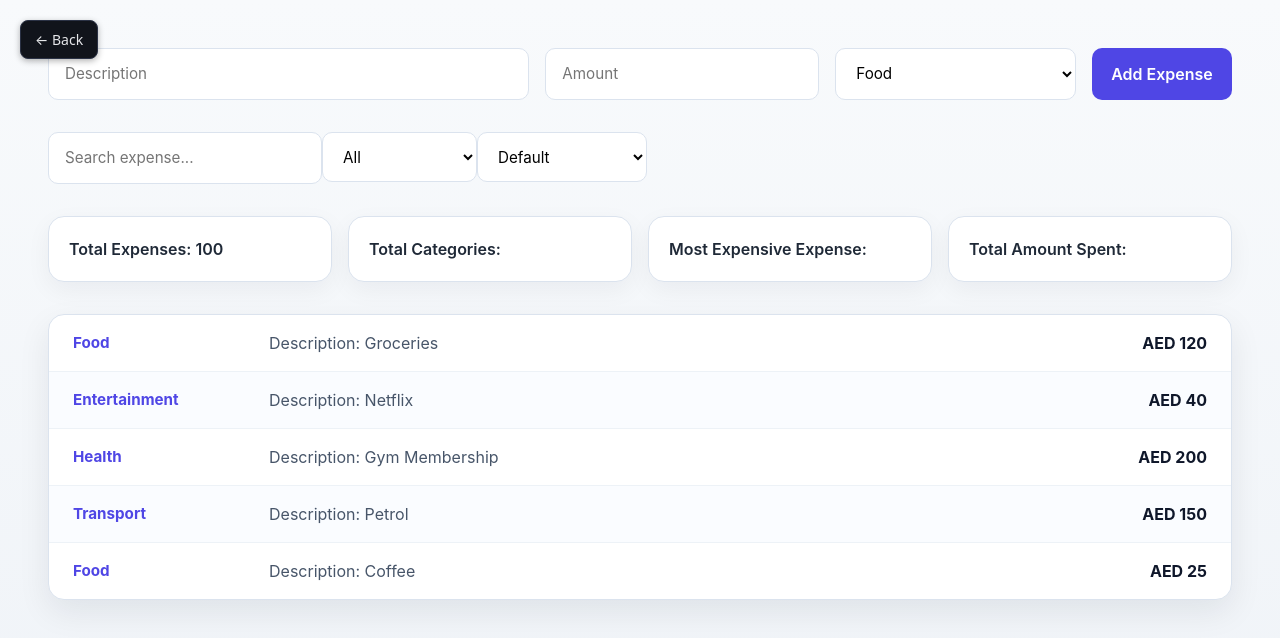
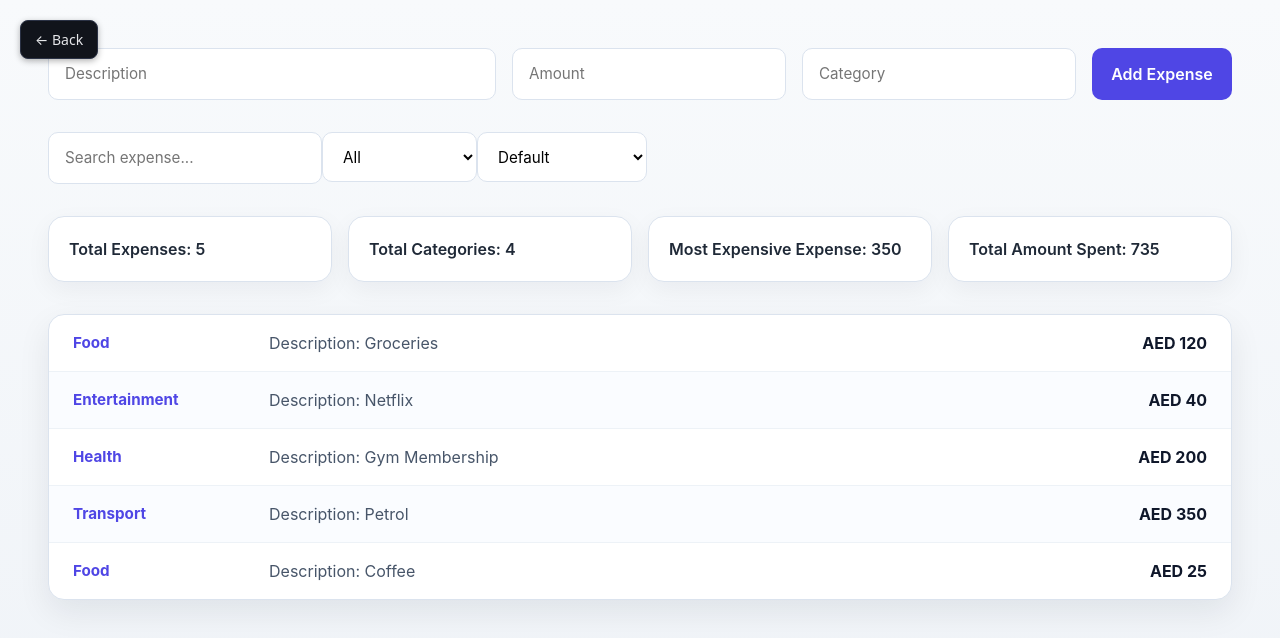
Before and after one commit to shay122990/ReactJS-basics-practice-projects, a React (Vite) app: page /projects/expense-tracker in a window 1280 px wide. Shown: the top 638 px of the page. Built offline with nearby package versions, Linux system fonts and the light colour scheme.

Commit message:
searchbar, filter and sort added

```diff
--- a/src/projects/expense-tracker/index.jsx
+++ b/src/projects/expense-tracker/index.jsx
@@ -1,4 +1,5 @@
 import styles from "./ExpenseTracker.module.css";
+import { useState } from "react";
 
 const initialExpenses = [
   {
@@ -22,7 +23,7 @@ const initialExpenses = [
   {
     id: 4,
     description: "Petrol",
-    amount: 150,
+    amount: 350,
     category: "Transport",
   },
   {
@@ -32,38 +33,120 @@ const initialExpenses = [
     category: "Food",
   },
 ];
-console.log(initialExpenses);
 
 export default function ExpenseTracker() {
+  const [expenses, setExpenses] = useState(initialExpenses);
+  const [search, setSearch] = useState("");
+  const [selectedCategory, setSelectedCategory] = useState("All");
+  const [sort, setSort] = useState("default");
+
+  console.log(expenses);
+  function handleAddExpense(exp) {
+    setExpenses((expenses) => [...expenses, exp]);
+  }
+
+  const searchedExpenses = expenses.filter(
+    (expense) =>
+      expense.description.toLowerCase().includes(search.toLowerCase()) ||
+      expense.amount.toString().includes(search) ||
+      expense.category.toLowerCase().includes(search.toLowerCase()),
+  );
+
+  const filteredCategory = searchedExpenses.filter(
+    (expense) =>
+      selectedCategory === "All" || expense.category === selectedCategory,
+  );
+
+  let sortedExpenses = filteredCategory.slice();
+
+  if (sort === "a-z") {
+    sortedExpenses.sort((a, b) => a.category.localeCompare(b.category));
+  }
+
+  if (sort === "highest") {
+    sortedExpenses.sort((a, b) => b.amount - a.amount);
+  }
+
+  if (sort === "lowest") {
+    sortedExpenses.sort((a, b) => a.amount - b.amount);
+  }
+
   return (
     <div className={styles.expenseContainer}>
-      <ExpenseForm />
+      <ExpenseForm onHandleAddExpense={handleAddExpense} />
 
       <div className={styles.controls}>
-        <SearchBar />
-        <CategoryFilter />
-        <SortControls />
+        <SearchBar search={search} setSearch={setSearch} />
+        <CategoryFilter
+          category={selectedCategory}
+          setCategory={setSelectedCategory}
+          expenses={expenses}
+        />
+        <SortControls sort={sort} setSort={setSort} />
       </div>
 
-      <Stats />
-      <ExpenseList />
+      <Stats expenses={expenses} />
+      <ExpenseList expenses={sortedExpenses} />
     </div>
   );
 }
 
-function ExpenseForm() {
+function ExpenseForm({ onHandleAddExpense }) {
+  const [description, setDescription] = useState("");
+  const [amount, setAmount] = useState("");
+  const [category, setCategory] = useState("");
+
+  const capitalize = (str) => {
+    if (!str) return "";
+    return str
+      .trim()
+      .split(/\s+/)
+      .map((word) => word.charAt(0).toUpperCase() + word.slice(1).toLowerCase())
+      .join(" ");
+  };
+
+  function handleSubmit(e) {
+    e.preventDefault();
+
+    if (!description.trim() || !amount.trim()) return;
+
+    const id = crypto.randomUUID();
+    const newExpense = {
+      id,
+      description: capitalize(description.trim()),
+      amount: Number(amount),
+      category: capitalize(category.trim()),
+    };
+
+    onHandleAddExpense(newExpense);
+
+    setDescription("");
+    setAmount("");
+    setCategory("");
+  }
+
   return (
-    <form className={styles.form}>
-      <input className={styles.input} type="text" placeholder="Description" />
+    <form className={styles.form} onSubmit={handleSubmit}>
+      <input
+        className={styles.input}
+        type="text"
+        placeholder="Description"
+        onChange={(e) => setDescription(e.target.value)}
+      />
 
-      <input className={styles.input} type="text" placeholder="Amount" />
+      <input
+        className={styles.input}
+        type="text"
+        placeholder="Amount"
+        onChange={(e) => setAmount(e.target.value)}
+      />
 
-      <select className={styles.select}>
-        <option value="Food">Food</option>
-        <option value="Entertainment">Entertainment</option>
-        <option value="Health">Health</option>
-        <option value="Transport">Transport</option>
-      </select>
+      <input
+        className={styles.input}
+        type="text"
+        placeholder="Category"
+        onChange={(e) => setCategory(e.target.value)}
+      ></input>
 
       <button className={styles.button} type="submit">
         Add Expense
@@ -72,31 +155,45 @@ function ExpenseForm() {
   );
 }
 
-function SearchBar() {
+function SearchBar({ search, setSearch }) {
   return (
     <input
       className={styles.searchInput}
       type="text"
       placeholder="Search expense..."
+      value={search}
+      onChange={(e) => setSearch(e.target.value)}
     />
   );
 }
+function CategoryFilter({ category, setCategory, expenses }) {
+  const categories = [
+    "All",
+    ...new Set(expenses.map((expense) => expense.category)),
+  ];
 
-function CategoryFilter() {
   return (
-    <select className={styles.select}>
-      <option value="All">All</option>
-      <option value="Food">Food</option>
-      <option value="Entertainment">Entertainment</option>
-      <option value="Health">Health</option>
-      <option value="Transport">Transport</option>
+    <select
+      className={styles.select}
+      value={category}
+      onChange={(e) => setCategory(e.target.value)}
+    >
+      {categories.map((cat) => (
+        <option key={cat} value={cat}>
+          {cat}
+        </option>
+      ))}
     </select>
   );
 }
 
-function SortControls() {
+function SortControls({ sort, setSort }) {
   return (
-    <select className={styles.select}>
+    <select
+      className={styles.select}
+      value={sort}
+      onChange={(e) => setSort(e.target.value)}
+    >
       <option value="default">Default</option>
       <option value="highest">Highest Amount</option>
       <option value="lowest">Lowest Amount</option>
@@ -105,21 +202,27 @@ function SortControls() {
   );
 }
 
-function Stats() {
+function Stats({ expenses }) {
+  const total = expenses.length;
+  const uniqueCategories = new Set(expenses.map((cat) => cat.category));
+  const totalCategories = uniqueCategories.size;
+  const mostExpensive = Math.max(...expenses.map((am) => am.amount));
+  const totalSpent = expenses.reduce((acc, cur) => acc + cur.amount, 0);
+
   return (
     <div className={styles.stats}>
-      <p>Total Expenses: 100</p>
-      <p>Total Categories:</p>
-      <p>Most Expensive Expense:</p>
-      <p>Total Amount Spent:</p>
+      <p>Total Expenses: {total}</p>
+      <p>Total Categories: {totalCategories}</p>
+      <p>Most Expensive Expense: {mostExpensive}</p>
+      <p>Total Amount Spent: {totalSpent}</p>
     </div>
   );
 }
 
-function ExpenseList() {
+function ExpenseList({ expenses }) {
   return (
     <ul className={styles.expenseList}>
-      {initialExpenses.map((item) => (
+      {expenses.map((item) => (
         <ExpenseItem key={item.id} item={item} />
       ))}
     </ul>
```
